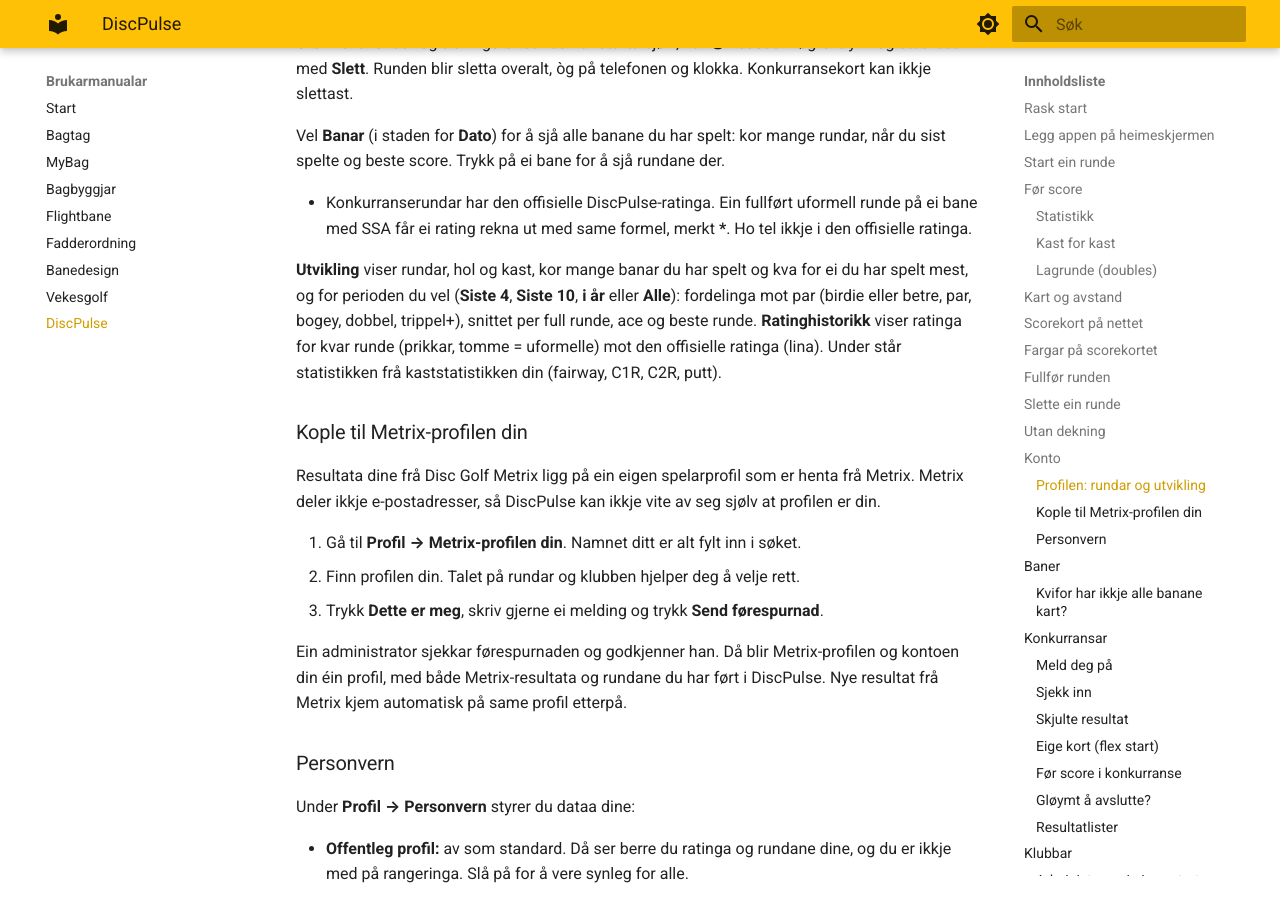
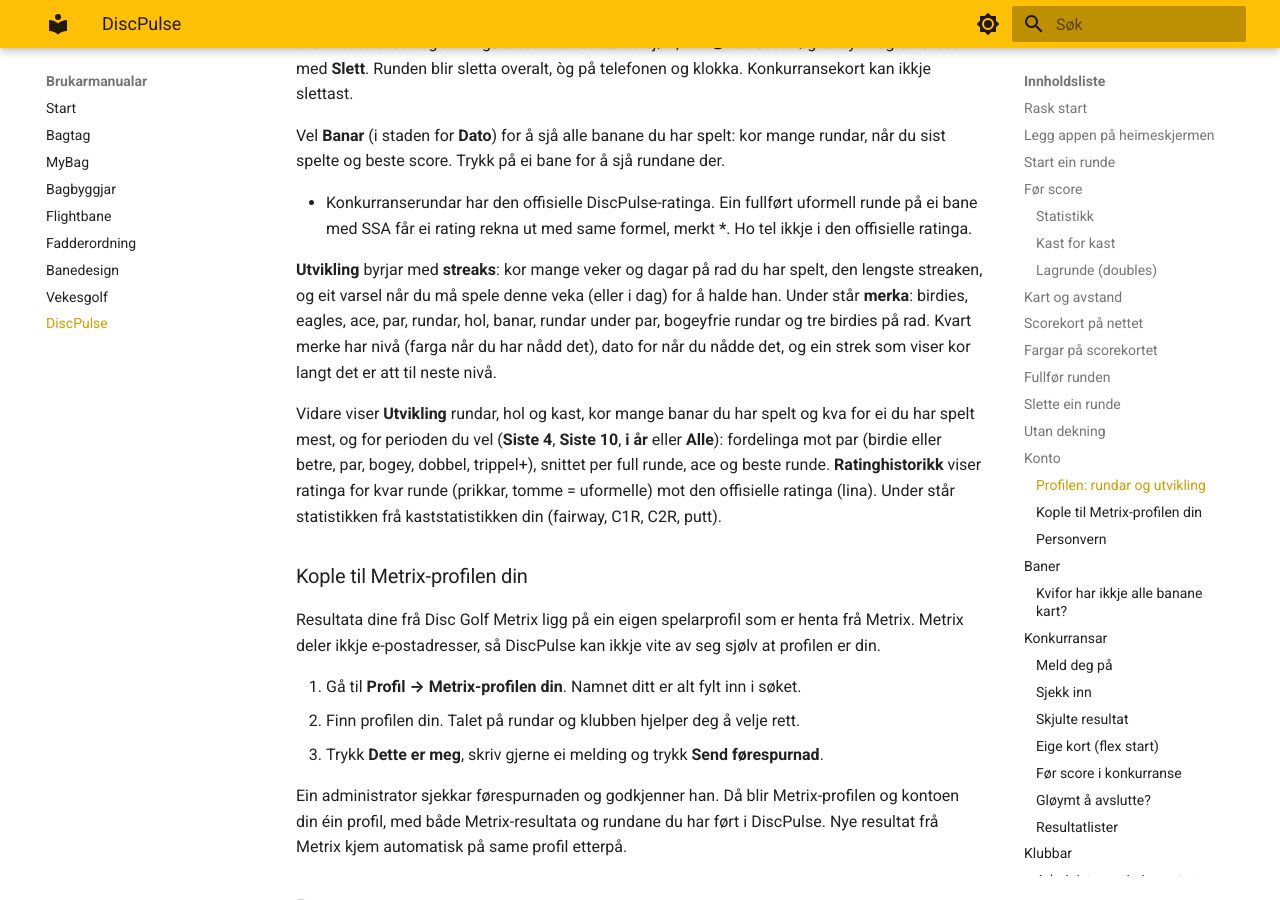
Before and after one commit to hanses89/manuals, an MkDocs documentation site: the page built from docs/discpulse.md, in a window 1280 px wide and 900 px high, scrolled down 7988 px. Built offline with MkDocs 1.6.1 and Material for MkDocs 9.7.7, drawn with Linux system fonts in a browser that asks for light colours.

Commit message:
manual: sync from discpulse.app @ 16117fcf5bbb0a9f6f6f8f4b62fd9bac88979313

```diff
--- a/docs/discpulse.md
+++ b/docs/discpulse.md
@@ -318,7 +318,13 @@ rundar, når du sist spelte og beste score. Trykk på ei bane for å sjå rundan
   ei bane med SSA får ei rating rekna ut med same formel, merkt **\***. Ho tel ikkje i den
   offisielle ratinga.
 
-**Utvikling** viser rundar, hol og kast, kor mange banar du har spelt og kva for ei du har
+**Utvikling** byrjar med **streaks**: kor mange veker og dagar på rad du har spelt, den
+lengste streaken, og eit varsel når du må spele denne veka (eller i dag) for å halde han.
+Under står **merka**: birdies, eagles, ace, par, rundar, hol, banar, rundar under par,
+bogeyfrie rundar og tre birdies på rad. Kvart merke har nivå (farga når du har nådd det),
+dato for når du nådde det, og ein strek som viser kor langt det er att til neste nivå.
+
+Vidare viser **Utvikling** rundar, hol og kast, kor mange banar du har spelt og kva for ei du har
 spelt mest, og for perioden du vel (**Siste 4**, **Siste 10**, **i år** eller **Alle**):
 fordelinga mot par (birdie eller betre, par, bogey, dobbel, trippel+), snittet per full
 runde, ace og beste runde. **Ratinghistorikk** viser ratinga for kvar runde (prikkar,
```
